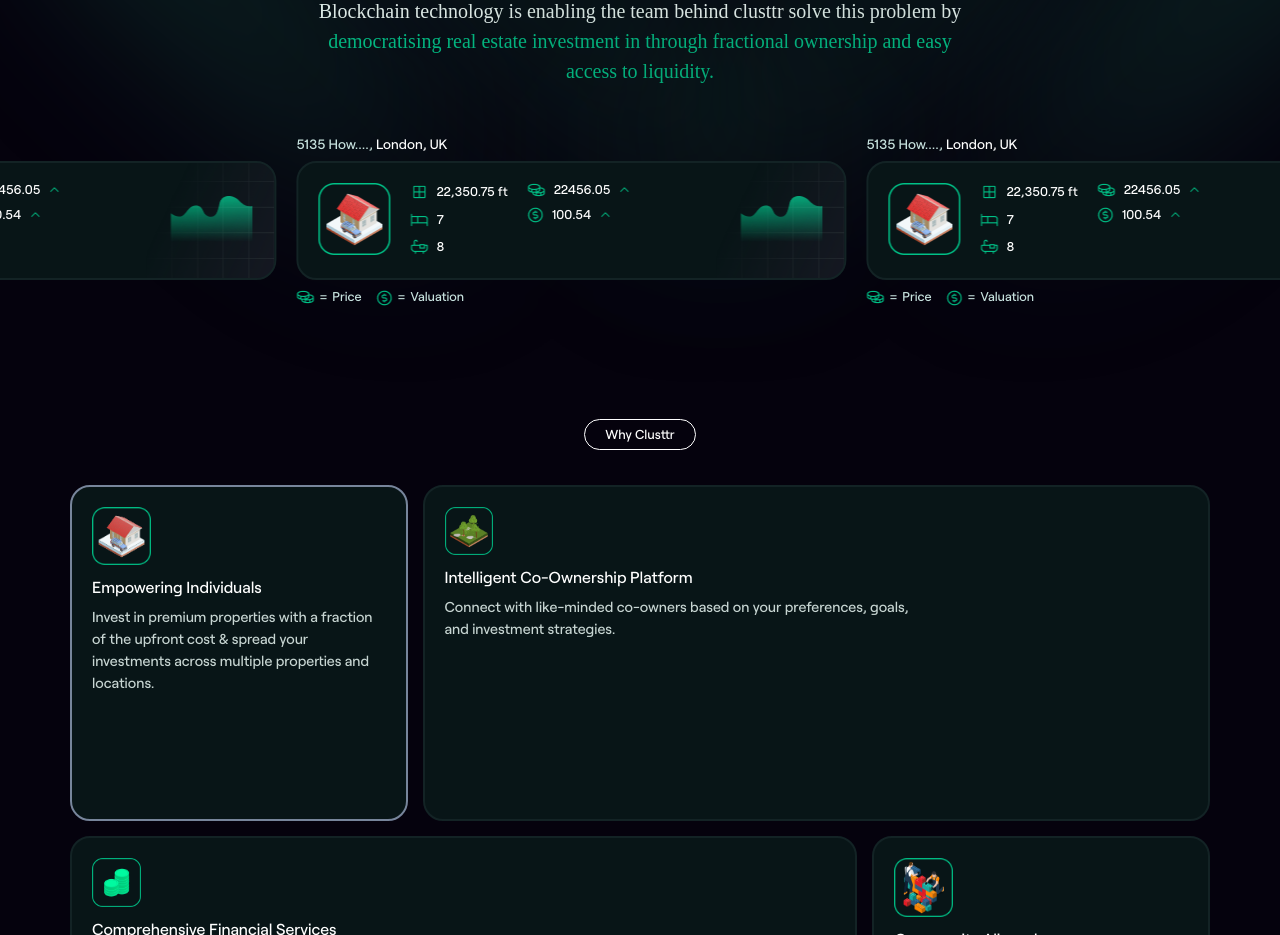
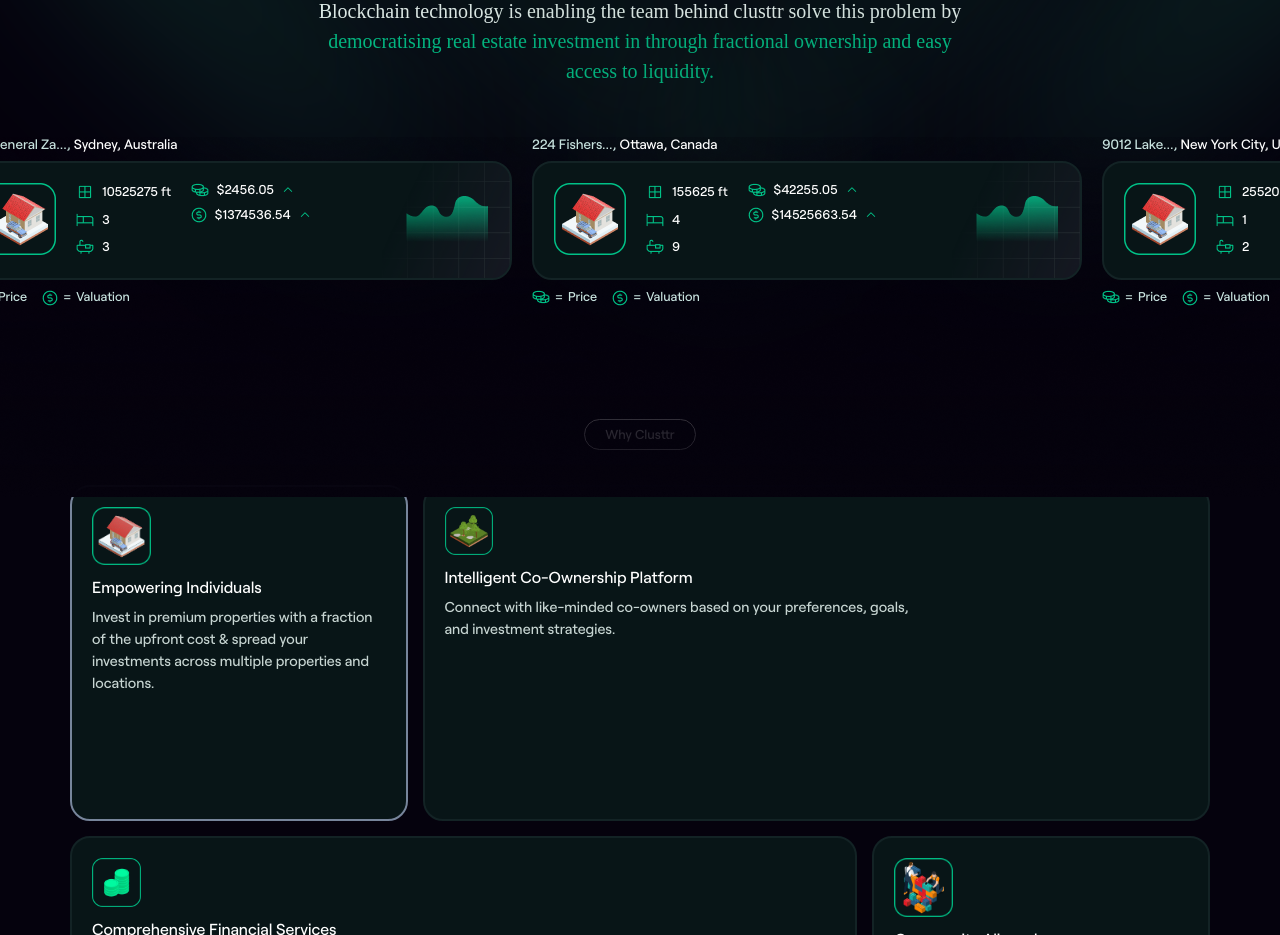
Before and after one commit to Clusttr/clusttr-web, a React (Vite) app: page / in a window 1280 px wide. Shown: the part 1040-1975 px from the top of the page. Built offline with nearby package versions, Linux system fonts and the light colour scheme; a web font is replaced by a local one.

Commit message:
made the coming soon section's code better

```diff
--- a/src/views/landing/ComingSoon.tsx
+++ b/src/views/landing/ComingSoon.tsx
@@ -1,63 +1,74 @@
 import styled from 'styled-components';
 import ComingSoonBox from './ComingSoonBox';
+import overlay from '../../assets/coming_soon/coming_soon_bg.png';
+
+const fakeData = [
+	{
+		address: '5135 How....',
+		region: 'London, UK',
+		windowLength: 22350.75,
+		beds: 7,
+		bathrooms: 8,
+		coins: 22456.05,
+		dollar: 100.54,
+	},
+	{
+		address: '5135 How....',
+		region: 'Paris, France',
+		windowLength: 22350.75,
+		beds: 7,
+		bathrooms: 8,
+		coins: 22456.05,
+		dollar: 100.54,
+	},
+	{
+		address: '1212 General Za...',
+		region: 'Sydney, Australia',
+		windowLength: 10525275,
+		beds: 3,
+		bathrooms: 3,
+		coins: 2456.05,
+		dollar: 1374536.54,
+	},
+	{
+		address: '224 Fishers...',
+		region: 'Ottawa, Canada',
+		windowLength: 155625,
+		beds: 4,
+		bathrooms: 9,
+		coins: 42255.05,
+		dollar: 14525663.54,
+	},
+	{
+		address: '9012 Lake...',
+		region: 'New York City, US',
+		windowLength: 255209,
+		beds: 1,
+		bathrooms: 2,
+		coins: 5100,
+		dollar: 12235,
+	},
+];
 
 const ComingSoonBoxes = () => {
 	return (
 		<div className="coming_soon_boxes">
-			<ComingSoonBox
-				address="5135 How...."
-				region="London, UK"
-				windowLength="22,350.75 ft"
-				beds={7}
-				bathrooms={8}
-				coins={22456.05}
-				dollar={100.54}
-			/>
-			<ComingSoonBox
-				address="5135 How...."
-				region="London, UK"
-				windowLength="22,350.75 ft"
-				beds={7}
-				bathrooms={8}
-				coins={22456.05}
-				dollar={100.54}
-			/>
-			<ComingSoonBox
-				address="5135 How...."
-				region="London, UK"
-				windowLength="22,350.75 ft"
-				beds={7}
-				bathrooms={8}
-				coins={22456.05}
-				dollar={100.54}
-			/>
-			<ComingSoonBox
-				address="5135 How...."
-				region="London, UK"
-				windowLength="22,350.75 ft"
-				beds={7}
-				bathrooms={8}
-				coins={22456.05}
-				dollar={100.54}
-			/>
-			<ComingSoonBox
-				address="5135 How...."
-				region="London, UK"
-				windowLength="22,350.75 ft"
-				beds={7}
-				bathrooms={8}
-				coins={22456.05}
-				dollar={100.54}
-			/>
-			<ComingSoonBox
-				address="5135 How...."
-				region="London, UK"
-				windowLength="22,350.75 ft"
-				beds={7}
-				bathrooms={8}
-				coins={22456.05}
-				dollar={100.54}
-			/>
+			{fakeData.map(
+				({ windowLength, beds, bathrooms, coins, dollar, address, region }) => {
+					console.log('hey');
+					return (
+						<ComingSoonBox
+							address={address}
+							region={region}
+							windowLength={windowLength}
+							beds={beds}
+							bathrooms={bathrooms}
+							coins={coins}
+							dollar={dollar}
+						/>
+					);
+				}
+			)}
 		</div>
 	);
 };
@@ -65,8 +76,11 @@ const ComingSoonBoxes = () => {
 const ComingSoon = () => {
 	return (
 		<ComingSoonStyle>
-			<ComingSoonBoxes />
-			<ComingSoonBoxes />
+			<img src={overlay} alt="" className="overlay" />
+			<div className="comingSoonBoxesClones">
+				<ComingSoonBoxes />
+				<ComingSoonBoxes />
+			</div>
 
 			<div className="coming_soon">Coming soon</div>
 		</ComingSoonStyle>
@@ -77,6 +91,12 @@ const ComingSoonStyle = styled.div`
 	color: white;
 	padding-bottom: 60px;
 	display: flex;
+	// background: white;
+	position: relative;
+
+	& .overlay {
+		position: absolute;
+	}
 
 	@keyframes slide {
 		from {
@@ -86,13 +106,15 @@ const ComingSoonStyle = styled.div`
 			transform: translateX(-100%);
 		}
 	}
-
+	& .comingSoonBoxesClones {
+		display: flex;
+	}
 	& .coming_soon_boxes {
 		display: flex;
 		animation: slide 15s infinite linear;
 	}
 
-	& .coming_soon_boxes:hover {
+	& .comingSoonBoxesClones:hover .coming_soon_boxes {
 		animation-play-state: paused;
 	}
 
--- a/src/views/landing/ComingSoonBox.tsx
+++ b/src/views/landing/ComingSoonBox.tsx
@@ -6,7 +6,7 @@ import ComingSoonCard from './ComingSoonCard';
 type BoxTypes = {
 	address: string;
 	region: string;
-	windowLength: string;
+	windowLength: number;
 	beds: number;
 	bathrooms: number;
 	coins: number;
--- a/src/views/landing/ComingSoonCard.tsx
+++ b/src/views/landing/ComingSoonCard.tsx
@@ -10,7 +10,7 @@ import dollarIcon from '../../assets/coming_soon/dollar_icon.png';
 import angle from '../../assets/coming_soon/angle.png';
 
 type CardType = {
-	windowLength: string;
+	windowLength: number;
 	beds: number;
 	bathrooms: number;
 	coins: number;
@@ -35,7 +35,7 @@ const ComingSoonCard = ({
 					<div className="card_info_inner_container_contents">
 						<div className="card_info">
 							<img src={windowEdge} alt="" />
-							<div>{windowLength}</div>
+							<div>{windowLength} ft</div>
 						</div>
 						<div className="card_info">
 							<img src={bed} alt="" />
@@ -49,12 +49,12 @@ const ComingSoonCard = ({
 					<div className="card_info_inner_container_contents">
 						<div className="card_info">
 							<img src={coinsIcon} alt="" />
-							<div>{coins}</div>
+							<div>${coins}</div>
 							<img src={angle} alt="" />
 						</div>
 						<div className="card_info">
 							<img src={dollarIcon} alt="" />
-							<div>{dollar}</div>
+							<div>${dollar}</div>
 							<img src={angle} alt="" />
 						</div>
 					</div>
```
